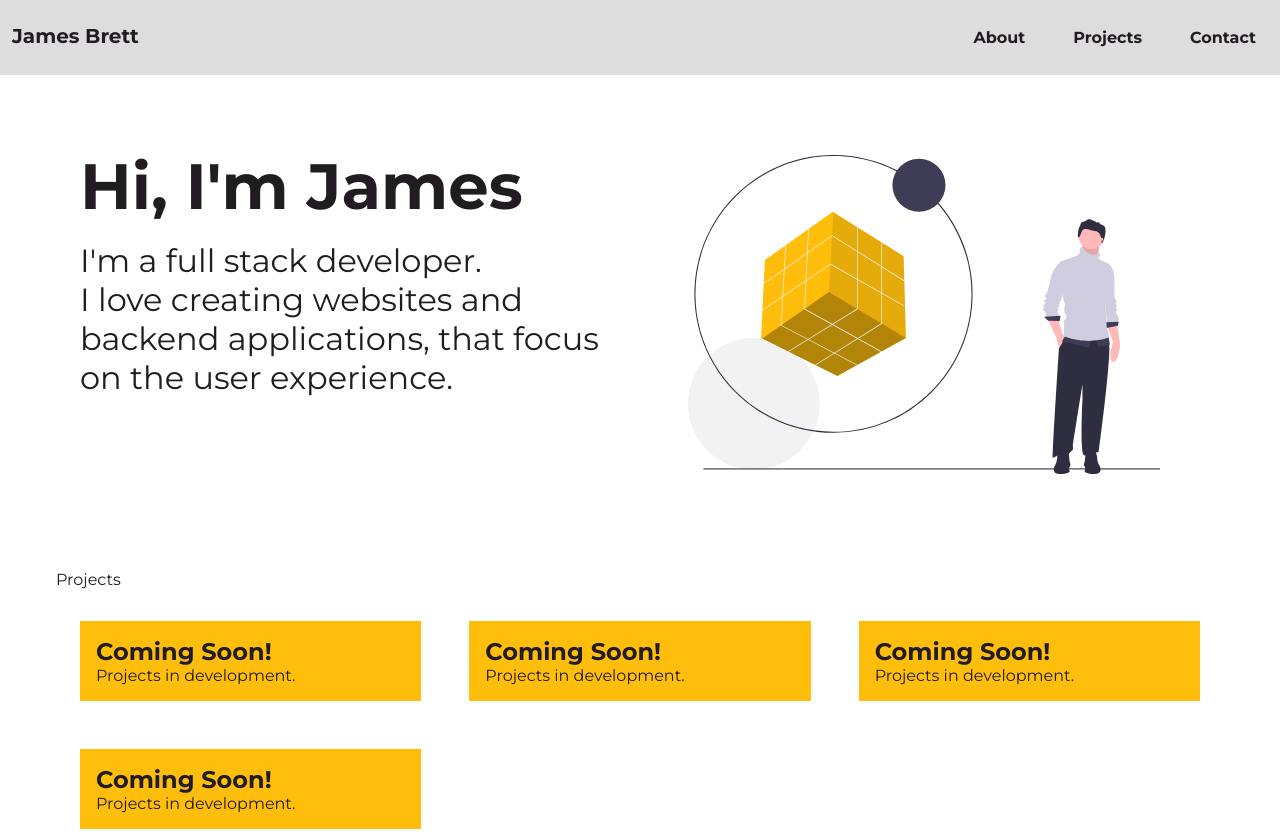
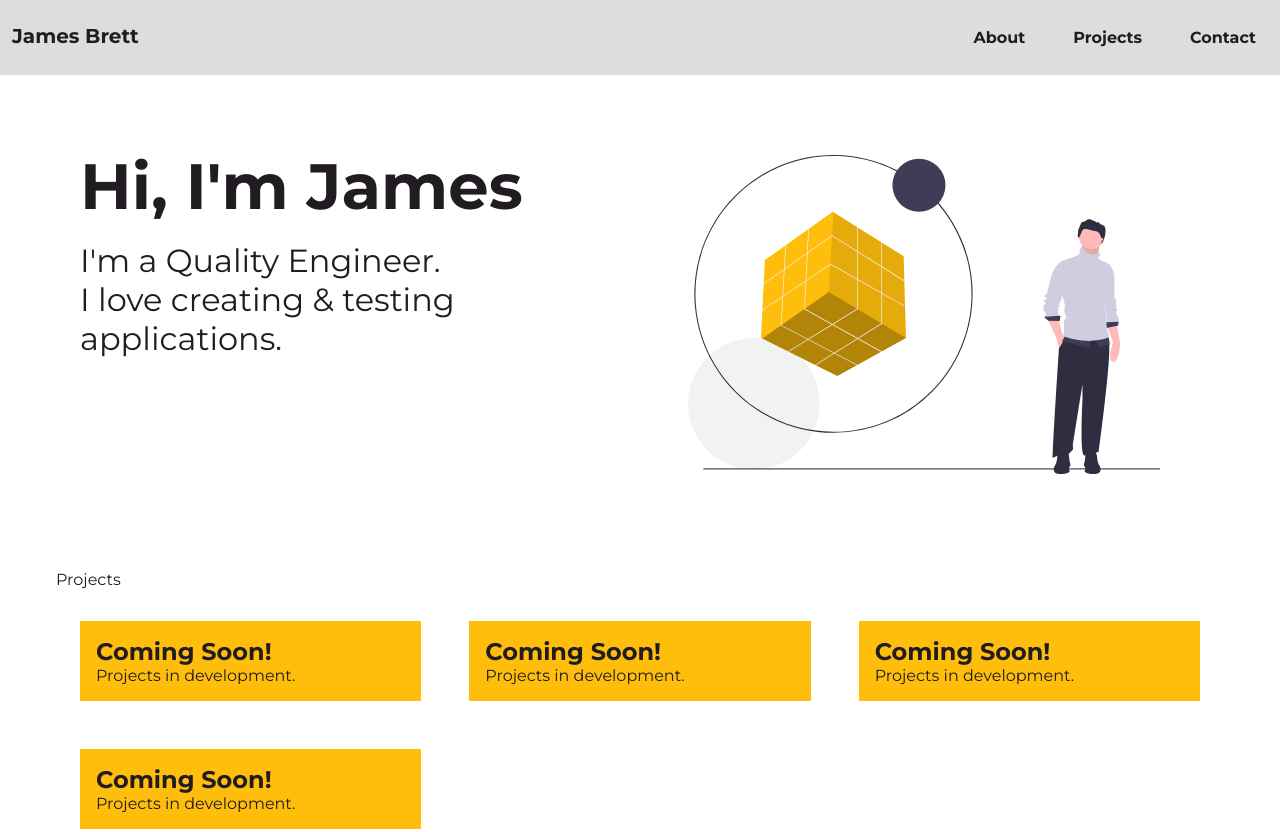
Before and after one commit to JamesPBrett/PersonalSite, a plain HTML site: page index.html in a window 1280 px wide. Shown: the top 832 px of the page. Drawn offline with Linux system fonts and the light colour scheme.

Commit message:
Update index.html

```diff
--- a/index.html
+++ b/index.html
@@ -27,9 +27,8 @@
     <div class="about-me-container">
       <div class="about-me-text-container">
         <h1>Hi, I'm James</h1>
-        <p>I'm a full stack developer.</p>
-        <p>I love creating websites and
-           backend applications, that focus on the user experience.
+        <p>I'm a Quality Engineer.</p>
+        <p>I love creating & testing applications.
         </p>
       </div>
       <img src="media/images/undraw_solution_mindset_34bi.svg" alt="" class="illustration">
```
